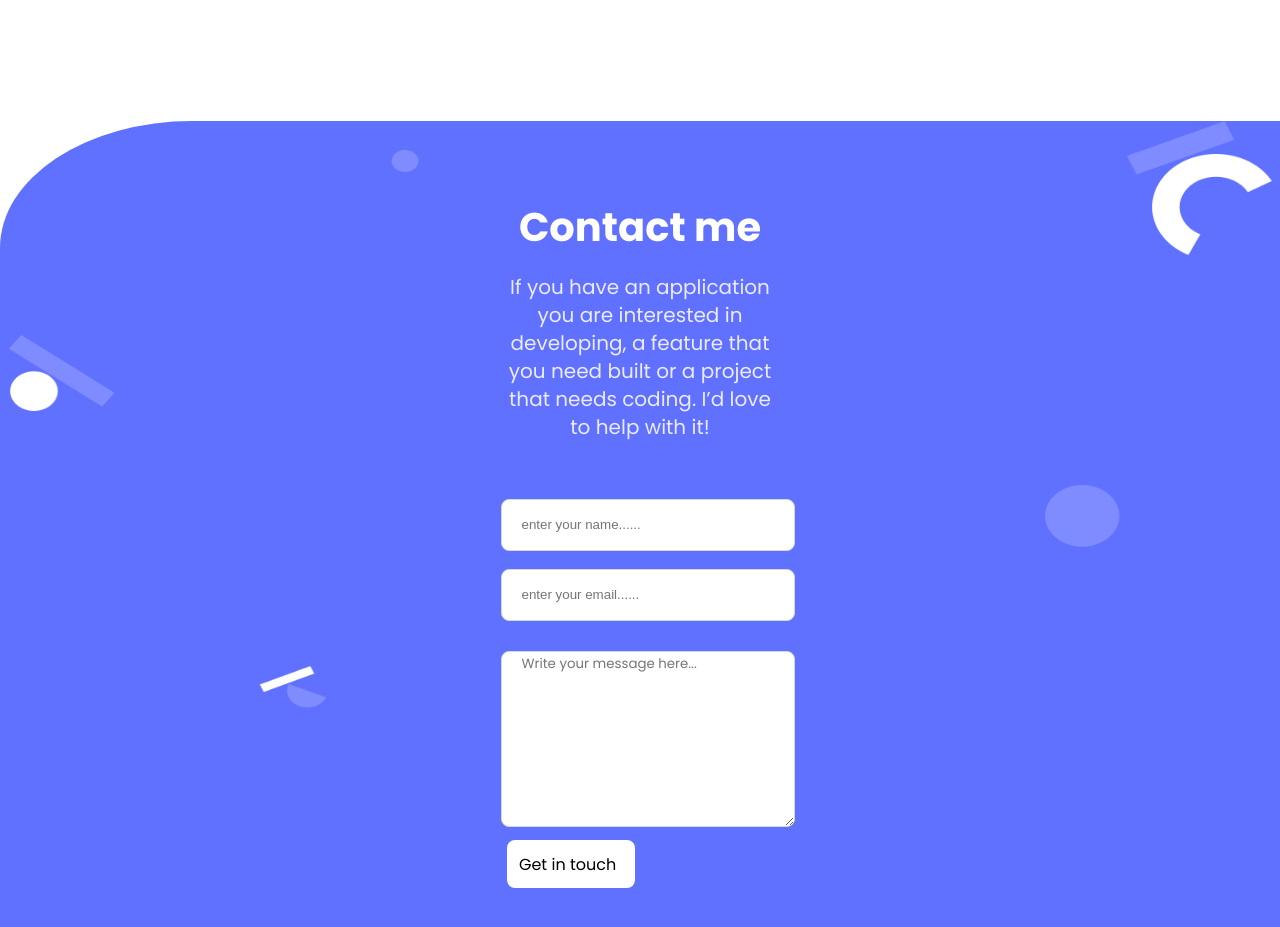
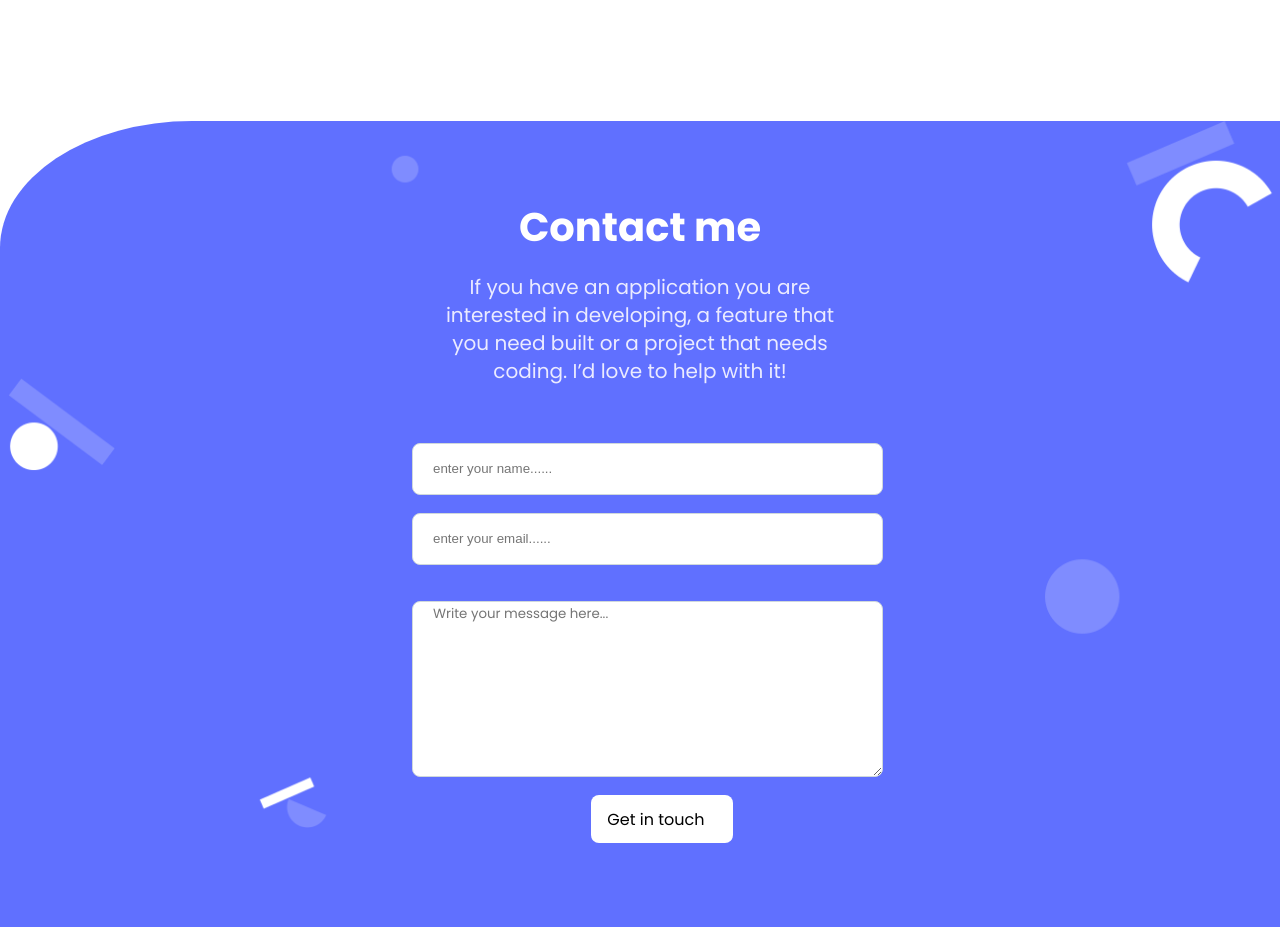
Before and after one commit to mumbereh/my-portfolio, a website: page index.html in a window 1280 px wide. Shown: the part 3480-4407 px from the top of the page. Drawn offline with Linux system fonts and the light colour scheme.

Commit message:
Modified style.css file

```diff
--- a/style.css
+++ b/style.css
@@ -841,108 +841,3 @@ textarea {
     width: 80%;
   }
 }
-
-.form {
-  background: #6070ff;
-  background-image: url(contactbg.png);
-  background-repeat: no-repeat;
-  background-size: 100%  70%;
-  border-top-left-radius: 15%;
-  margin-bottom: -3%;
-}
-
-.form-body {
-  display: flex;
-  justify-content: center;
-  margin: 1px;
-}
-
-.ul_form {
-  list-style: none;
-  display: flex;
-  flex-direction: column;
-  align-items: center;
-  padding: 1px;
-}
-
-input {
-  display: flex;
-  height: 48px;
-  width: 270px;
-  background: #fff;
-  border: 1px solid #cfd8dc;
-  border-radius: 8px;
-  margin-bottom: 18px;
-}
-
-textarea {
-  height: 170px;
-  width: 270px;
-  bottom: 0;
-  background: #fff;
-  border: 1px solid #cfd8dc;
-  border-radius: 8px;
-  margin-top: 12px;
-  font-family: "Poppins", sans-serif;
-  font-style: normal;
-}
-
-.form p {
-  width: 270px;
-  align-items: center;
-  font-family: "Poppins", sans-serif;
-  font-style: normal;
-  font-weight: 400;
-  font-size: 20px;
-  line-height: 28px;
-  text-align: center;
-  color: #ebebff;
-  padding-bottom: 20px;
-}
-
-.form-header {
-  font-family: "Poppins", sans-serif;
-  font-weight: 700;
-  font-size: 40px;
-  line-height: 52px;
-  display: flex;
-  align-items: center;
-  color: #fff;
-}
-
-.form .form-header {
-  padding-top: 80px;
-  text-align: center;
-  padding-left: 24px;
-  padding-right: 24px;
-  flex-direction: column;
-  align-items: center;
-}
-
-.ul_form input {
-  padding-left: 20px;
-}
-
-.ul_form textarea {
-  padding-left: 20px;
-}
-
-.form-btn {
-  display: flex;
-  flex-direction: row;
-  align-items: center;
-  padding: 12px;
-  width: 128px;
-  height: 48px;
-  background: #fff;
-  border-radius: 8px;
-  margin-top: 3%;
-  border: 0 cornsilk;
-  margin-left: -138px;
-  margin-bottom: 10%;
-}
-
-.form-btn:hover {
-  background-color: #041b56;
-  color: #f7f7f9;
-}
```
